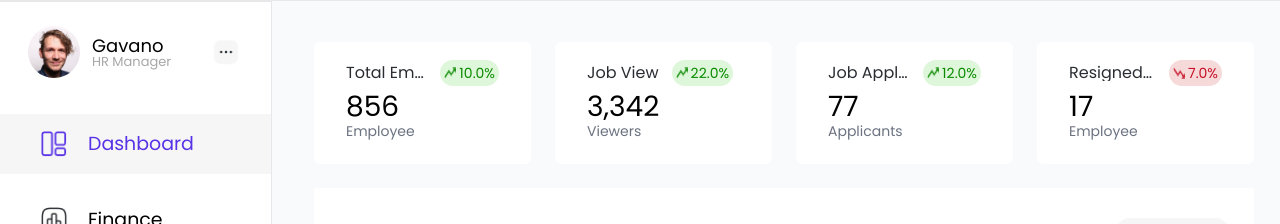
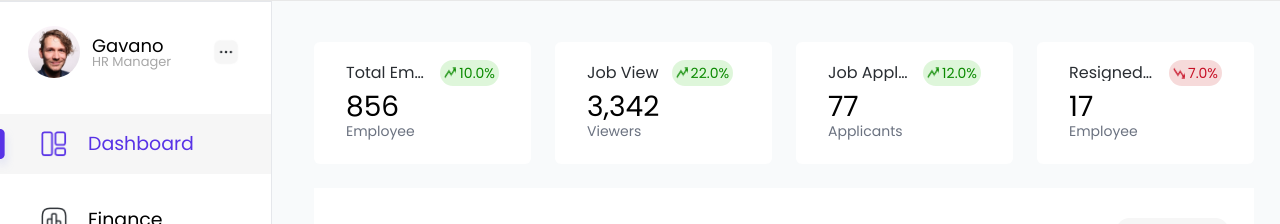
Before and after one commit to bipinjon369/react-tailwind-project, a React (Vite) app: page / in a window 1280 px wide. Shown: the part 102-326 px from the top of the page. Built offline with nearby package versions, Linux system fonts and the light colour scheme.

Commit message:
added selected menu bar

```diff
--- a/src/App.tsx
+++ b/src/App.tsx
@@ -215,7 +215,11 @@ function App() {
           <ol className="flex flex-col gap-4 pb-6 border-b-[1.8px] border-b-[#E8E8E8] dark:border-b-[#2D2D2D] border-dashed mb-[26px]">
             {
               menuList.map((menu, index) => (
-                <li className={`flex items-center gap-[20px] pl-10 pr-[75px] py-4 ${menu === 'Dashboard' ? 'bg-search-bar dark:bg-search-bar-dark' : ''}`} key={index}>
+                <li className={`flex items-center gap-[20px] pl-10 pr-[75px] py-4 ${menu === 'Dashboard' ? 'bg-search-bar dark:bg-search-bar-dark relative' : ''}`} key={index}>
+                  {menu === 'Dashboard' &&
+                  <div className="absolute left-0 top-9 -translate-y-1/2 h-[80%]">
+                    <img src="/selected_menu.svg" alt="selected indicator" className="h-full" />
+                  </div>}
                   <img className="w-[28px] h-[28px]" src={`${menu.toLowerCase()}${isDarkMode ? '-dark' : ''}.png`}/>
                   <p className={`text-menu-text ${menu === 'Dashboard' ? 'text-selected-menu-text' : isDarkMode ? 'text-white': 'text-menu-text'}`}>{menu}</p>
                 </li>
@@ -359,7 +363,7 @@ function App() {
             </section>
             {/* Third section - Table and pie chart */}
             <div className="grid grid-cols-1 xl:grid-cols-[60%_40%]">
-              <section className="bg-white dark:bg-dark-mode pl-[30px] pr-[26px] pt-6 pb-[15px] mr-[30px] mb-[23px] xl:mb-0">
+              <section className="bg-white dark:bg-dark-mode pl-[30px] pr-[26px] pt-6 pb-[15px] mr-[20px] mb-[23px] xl:mb-0">
                 <div>
                   <div className="flex items-center pb-[18px]">
                     <p className="text-table-header dark:text-white">Employee Status</p>
@@ -426,7 +430,7 @@ function App() {
                 </div>
               </section>
               {/* Pie chart */}
-              <section className="bg-white dark:bg-dark-mode pl-[30px] pr-[26px] pt-6 pb-[15px]">
+              <section className="bg-white dark:bg-dark-mode pl-[30px] pr-[20px] pt-6 pb-[15px]">
                 <div>
                   <div className="text-center">
                     <p className="text-pie-header-text text-black dark:text-white">Employee Composition</p>
```
Also changed, not shown: public/selected_menu.svg (added).
